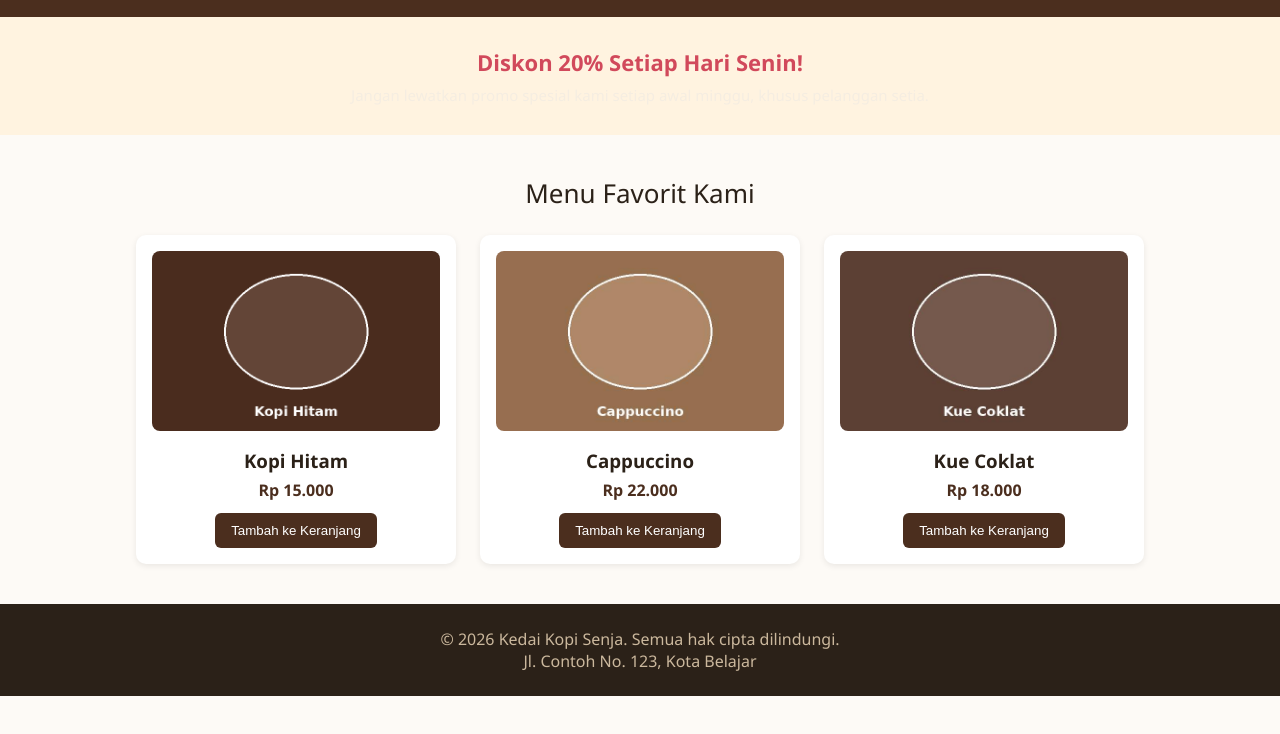
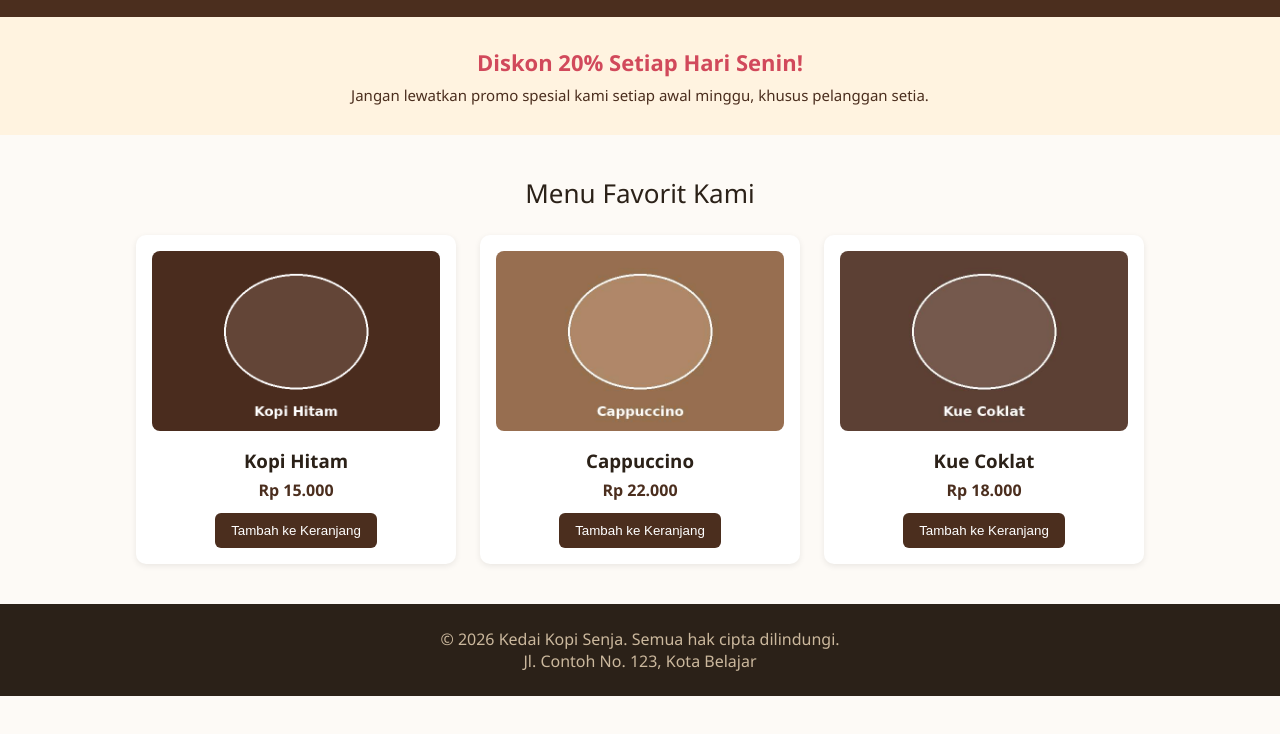
Before and after one commit to Eugenia7777/tugas-praktikum-cafe-2747-2762-2764, a plain HTML site: page index.html in a window 1280 px wide. Shown: the part 56-790 px from the top of the page. Drawn offline with Linux system fonts and the light colour scheme.

Commit message:
Closes#1

```diff
--- a/style.css
+++ b/style.css
@@ -49,7 +49,7 @@ body {
 
 .promo-text {
   font-size: 15px;
-  color: #f5ede1;
+  color: #4b2e1e;
 }
 
 .menu-section {
```
